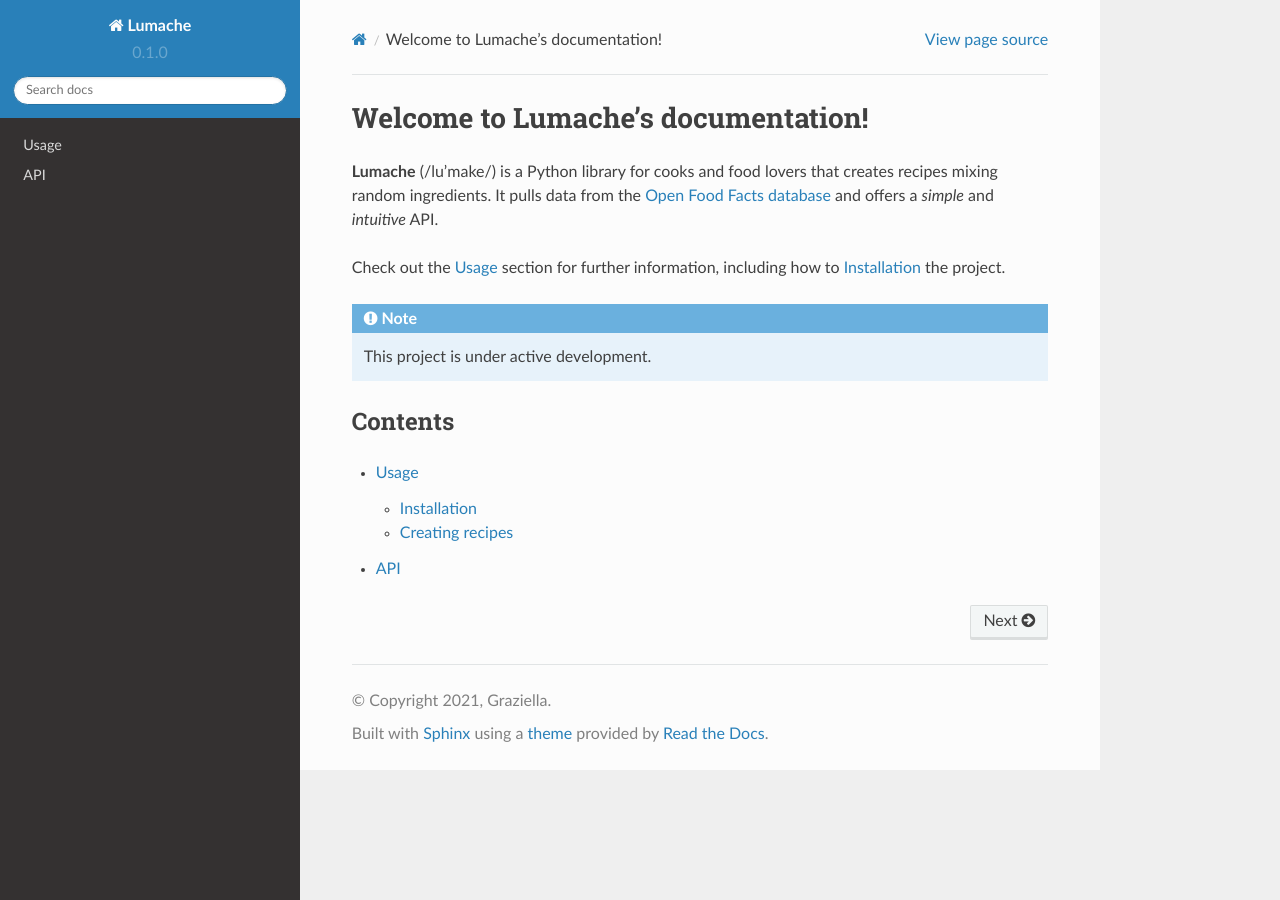
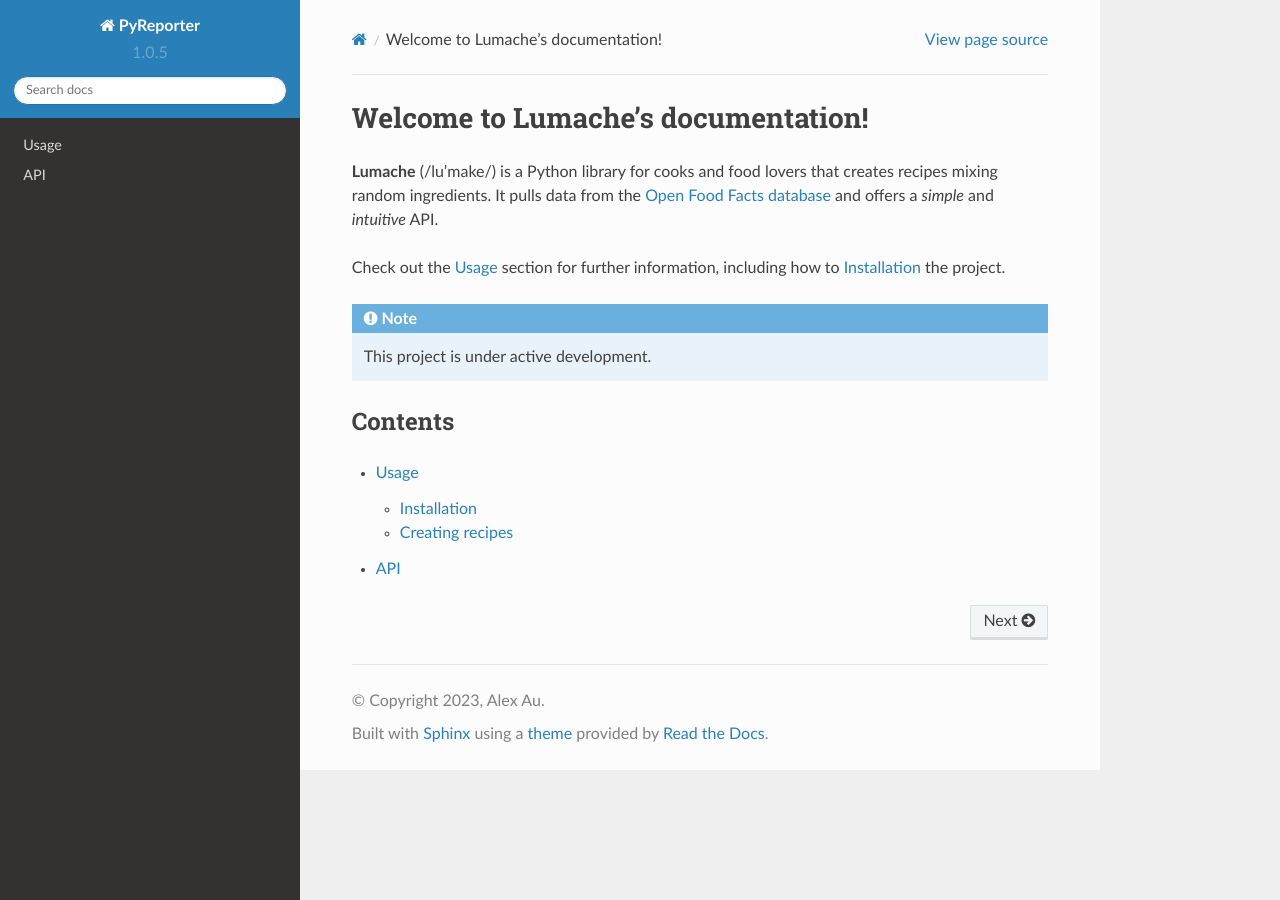
Before and after one commit to Alex-Au1/PyReporter, a Sphinx documentation site: the page built from docs/source/index.rst, in a window 1280 px wide. Built offline with Sphinx 7.4.7 and the Read the Docs theme 2.0.0, drawn with Linux system fonts in a browser that asks for light colours.

Commit message:
Update conf.py

```diff
--- a/docs/source/conf.py
+++ b/docs/source/conf.py
@@ -2,12 +2,12 @@
 
 # -- Project information
 
-project = 'Lumache'
-copyright = '2021, Graziella'
-author = 'Graziella'
+project = 'PyReporter'
+copyright = '2023, Alex Au'
+author = 'Alex Au'
 
-release = '0.1'
-version = '0.1.0'
+release = '1.0.5'
+version = '1.0.5'
 
 # -- General configuration
 
```
